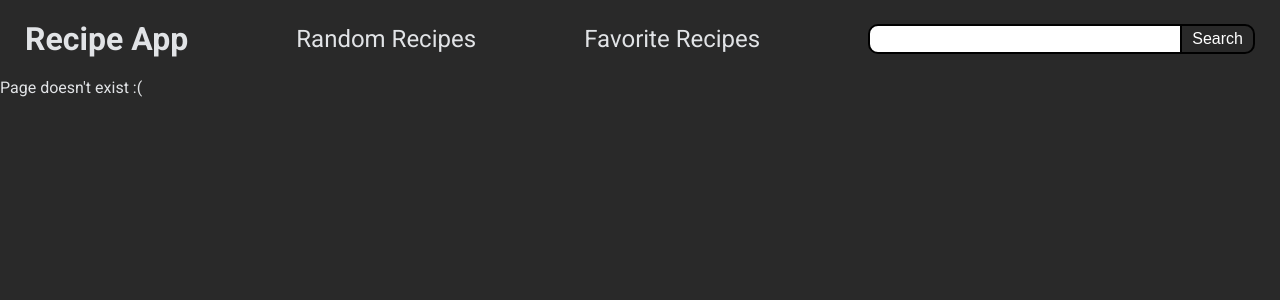
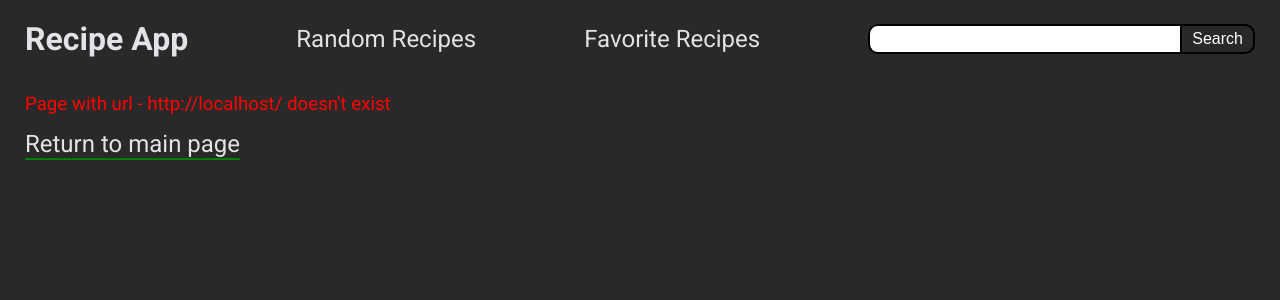
Before and after one commit to DmitryRasov/RecipeStore, a React (Create React App) app: page / in a window 1280 px wide. Shown: the top 300 px of the page. Built offline with nearby package versions, Linux system fonts and the light colour scheme; no server answers.

Commit message:
added NoPage, replaced search state where it belongs

```diff
--- a/src/App.js
+++ b/src/App.js
@@ -6,11 +6,10 @@ import RandomRecipes from "./components/RandomRecipes";
 import { Routes, Route } from "react-router-dom";
 import FavoriteRecipes from "./components/FavoriteRecipes";
 import {fetchRandoService} from "./components/services/fetchRandomService";
+import NoPage from "./components/NoPage";
 
 function App() {
     const [recipes, setRecipes] = useState([])
-    const [search, setSearch] = useState('')
-
 
     useEffect(() => {
         const fetchData = async () => {
@@ -19,18 +18,17 @@ function App() {
         fetchData()
     }, [])
 
-    const searchRecipe = async (e) => {
+    const searchRecipe = async (e, search) => {
         e.preventDefault()
         const response = await axios.get(`https://api.spoonacular.com/recipes/complexSearch?query=${search}&${API_KEY}`)
         setRecipes(response.data.results)
-        setSearch('')
     }
 
   return (
       <div>
-          <Header search={search} setSearch={setSearch} searchRecipe={searchRecipe}></Header>
+          <Header searchRecipe={searchRecipe}></Header>
           <Routes>
-              <Route path="*" element={<div>Page doesn't exist :(</div>}/>
+              <Route path="*" element={<NoPage/>}/>
               <Route path="/random" element={<RandomRecipes recipes={recipes}/>}/>
               <Route path="/favorite" element={<FavoriteRecipes/>}/>
           </Routes>
--- a/src/components/Header.jsx
+++ b/src/components/Header.jsx
@@ -1,10 +1,18 @@
-import React from 'react';
+import React, {useState} from 'react';
 import styles from "./styles/Header.module.css";
 import SearchInput from "./ui/SearchInput";
 import SearchButton from "./ui/SearchButton";
 import {Link} from "react-router-dom";
 
-const Header = ({search, searchRecipe, setSearch}) => {
+const Header = ({searchRecipe}) => {
+    const [search, setSearch] = useState('')
+
+    const searchHandler = (e) => {
+        searchRecipe(e, search)
+        setSearch('')
+    }
+
+
     return (
         <div className={styles.header}>
             <h1>Recipe App</h1>
@@ -12,7 +20,7 @@ const Header = ({search, searchRecipe, setSearch}) => {
             <Link to="/favorite">Favorite Recipes</Link>
             <form className={styles.input_fields}>
                 <SearchInput value={search} handleChange={(e) => setSearch(e.target.value)} type="text"/>
-                <SearchButton onClick={e => searchRecipe(e)} buttonTitle={'Search'}></SearchButton>
+                <SearchButton onClick={e => searchHandler(e)} buttonTitle={'Search'}></SearchButton>
             </form>
         </div>
     );
--- /dev/null
+++ b/src/components/NoPage.jsx
@@ -0,0 +1,14 @@
+import React from 'react';
+import {Link} from "react-router-dom";
+import styles from  './styles/NoPage.module.css'
+
+const NoPage = () => {
+    return (
+        <div className={styles.wrapper}>
+            <h3 className={styles.header}>Page with url - {window.location.href} doesn't exist</h3>
+            <Link className={styles.link} to="/random">Return to main page</Link>
+        </div>
+    );
+};
+
+export default NoPage;
--- a/src/components/styles/FavoriteRecipes.module.css
+++ b/src/components/styles/FavoriteRecipes.module.css
@@ -2,4 +2,5 @@
     display: flex;
     flex-wrap: wrap;
     gap: 25px;
+    margin: 20px 25px;
 }
--- /dev/null
+++ b/src/components/styles/NoPage.module.css
@@ -0,0 +1,15 @@
+.wrapper {
+    margin: 20px 25px;
+}
+.header {
+    padding: 15px 0;
+    color: red;
+    font-weight: lighter;
+}
+.link {
+    border-bottom: 2px solid green;
+    transition: .2s ease-in-out;
+}
+.link:hover {
+    color: white;
+}
```
